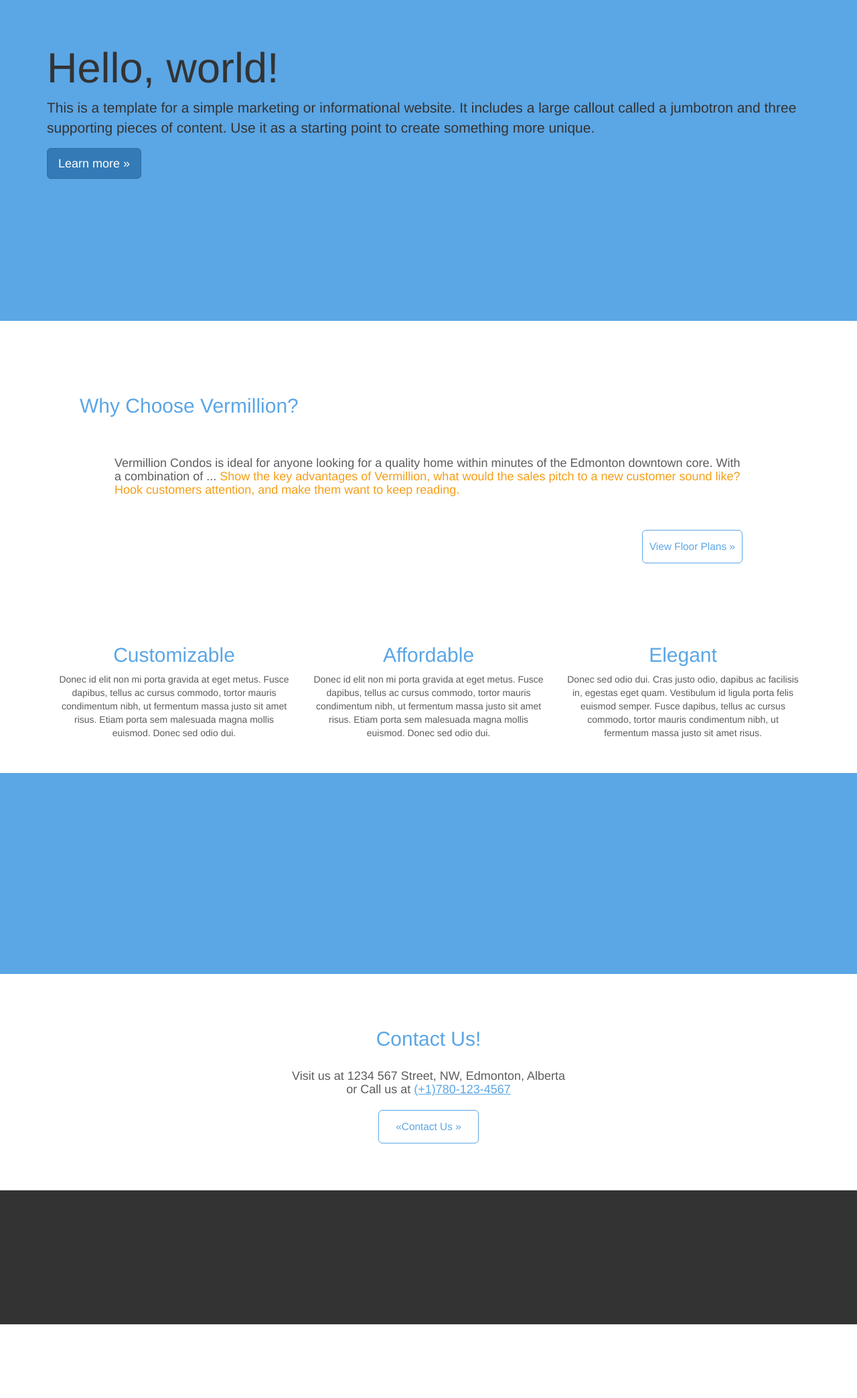
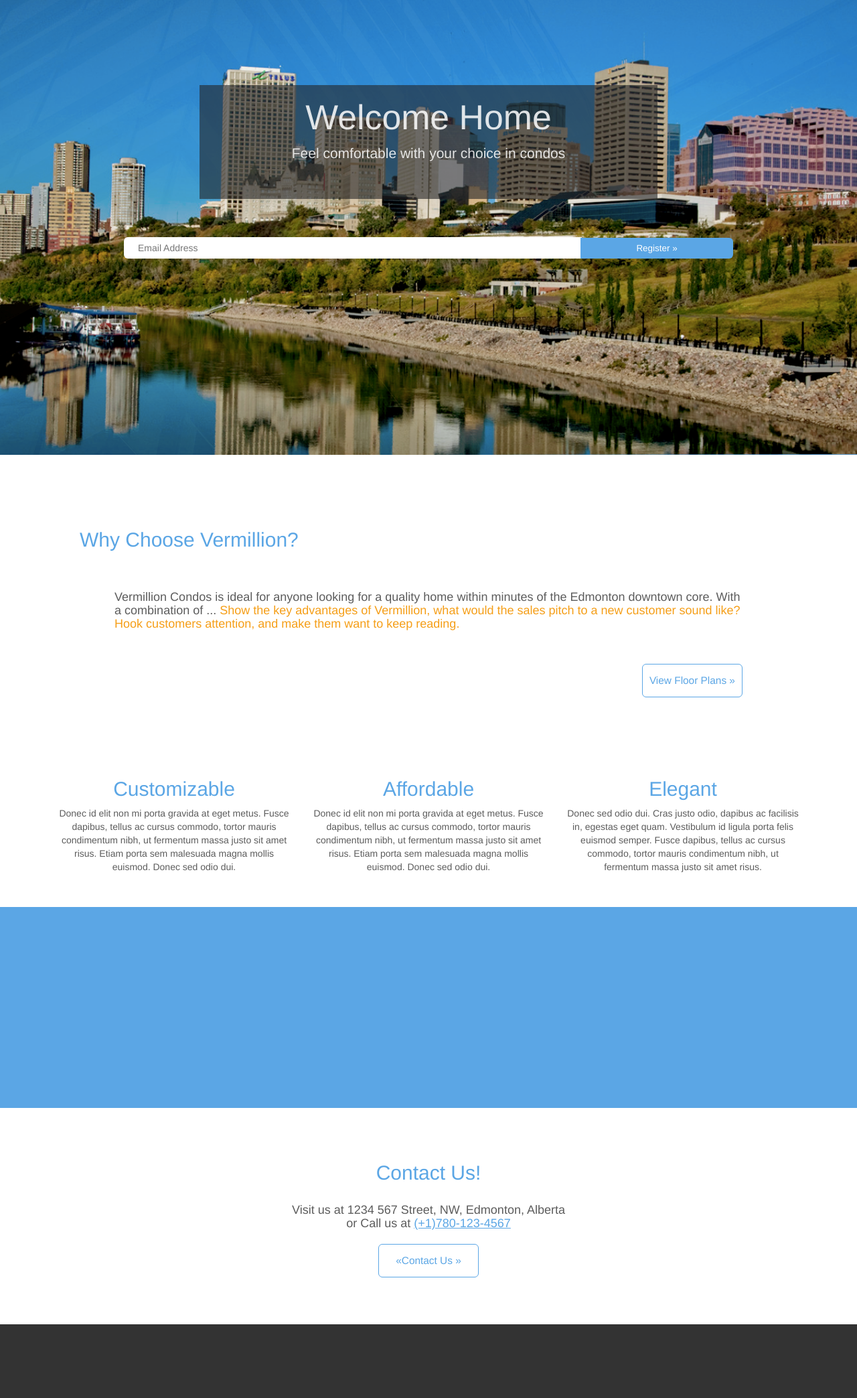
Before and after one commit to leyuan/Vermillion, a PHP site: page / in a window 1280 px wide. Shown: the part 51-2138 px from the top of the page at 67% size. Before the commit the page ends 2028 px from the top, so only its background shows below. Run offline with PHP 8.4, Linux system fonts and the light colour scheme; some libraries are stand-ins or nearby versions.

Commit message:
Update homepage
Jumbotron styled

```diff
--- a/assets/css/vermillion.css
+++ b/assets/css/vermillion.css
@@ -83,15 +83,64 @@ div {
 }
 
 .home-jumbotron {
-	height: 480px;
+	padding-top: 10%;
+	height: 680px;
+	color: rgba(255, 255, 255, 0.85);
+
 	background-color: rgb(91, 166, 229);
-	/*background-image: url(../images/bg1.jpg);*/
+	background-image: url(../images/home.png);
 	background-repeat: no-repeat;
 	background-position: center center;
 	-webkit-background-size: cover;
 	-moz-background-size: cover;
 	-o-background-size: cover;
 	background-size: cover;
+}
+
+.home-jumbotron > div {
+	vertical-align: middle;
+}
+
+.home-jumbotron > div > .head {
+	margin-bottom: 5%;
+	width: 60%;
+	height: 170px;
+	background-color: rgba(35, 35, 37, 0.6);
+
+}
+
+.home-jumbotron > div > .head > h2 {
+	font-size: 3.7em;
+}
+
+.home-jumbotron > div > .head > p {
+	font-weight: 100;
+}
+
+#home-email {
+	padding-left: 20px;
+	width: 60%;
+	height: 2.3em;
+	border: 1px solid;
+	border-top-left-radius: 6px;
+	border-bottom-left-radius: 6px;
+}
+
+#home-submit {
+	margin-left: -2px;
+	width: 20%;
+	height: 2.3em;
+	font-size: 0.96em;
+	font-weight: 300;
+	color: white;
+	background-color: rgb(91, 166, 229);
+	border: none;
+	border-top-right-radius: 6px;
+	border-bottom-right-radius: 6px;
+}
+
+#home-submit:hover {
+	opacity: 0.9;
 }
 
 .why-vermillion {
--- a/index.php
+++ b/index.php
@@ -31,14 +31,21 @@
 
 	<!-- Main jumbotron for a primary marketing message or call to action -->
 	<div class="jumbotron home-jumbotron">
-		<div class="container">
-			<h1>Hello, world!</h1>
-			<p>This is a template for a simple marketing or informational website. It includes a large callout called a jumbotron and three supporting pieces of content. Use it as a starting point to create something more unique.</p>
-			<p><a class="btn btn-primary btn-lg" href="#" role="button">Learn more &raquo;</a></p>
+		<div class="container center text-center">
+			<div class="head center">
+				<h2>Welcome Home</h2>
+				<p>Feel comfortable with your choice in condos</p>
+			</div>
+
+			<div class="body">
+				<form action="#" method="post">
+					<input type="text" name="email" id="home-email" value="" tabindex="1" placeholder="Email Address" /><input type="submit" id="home-submit" value="Register &raquo;" />
+				</form>
+			</div>
 		</div>
 	</div>
 
-	<div class="home-row home-advantage">
+	<div class="home-row">
 		<div class="container center text-center why-vermillion">
 			<div class="text-left head">
 				<h2 class="p-color font-light">Why Choose Vermillion?</h2>
```
Also changed, not shown: assets/images/home.png (added).
